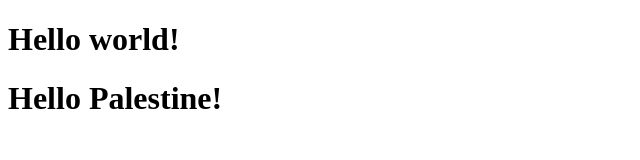
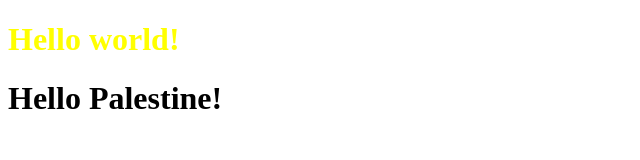
Before and after one commit to MustafaHasan1/Git-essentials, a plain HTML site: page index.html in a window 1280 px wide. Shown: the whole page, without its empty margins (0-640 px from the left). Drawn offline with Linux system fonts and the light colour scheme.

Commit message:
Change text color to yellow

```diff
--- a/index.html
+++ b/index.html
@@ -4,7 +4,7 @@
   <title>Git Essentials</title>
 </head>
 <body>
-    <h1>Hello world!</h1>
+    <h1 style="color: yellow;">Hello world!</h1>
     <h1>Hello Palestine!</h1>
 </body>
 </html>
```
